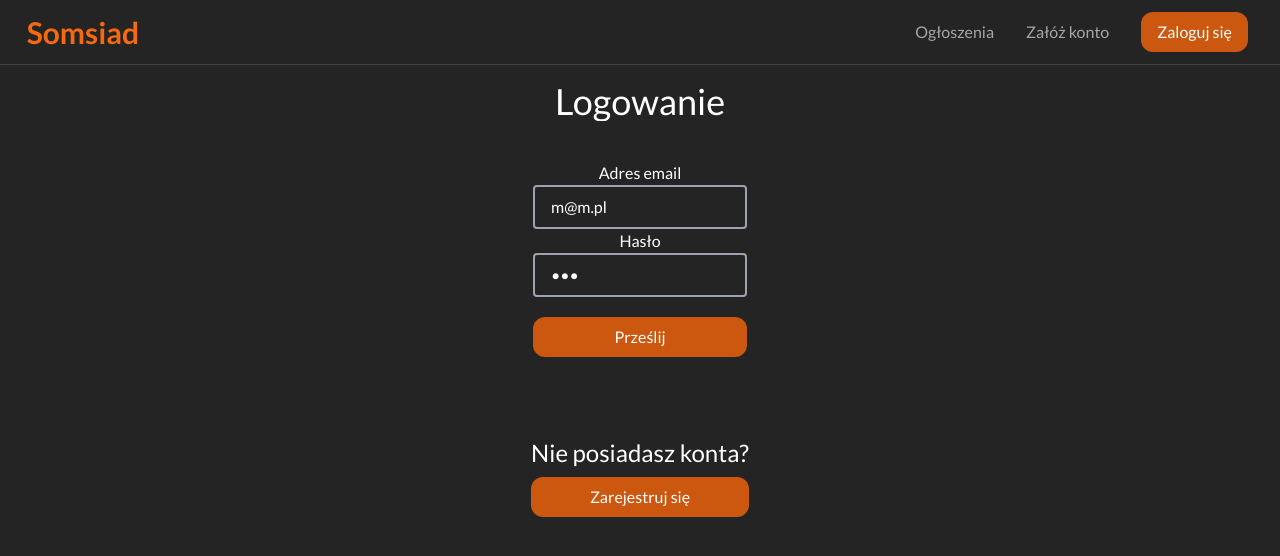
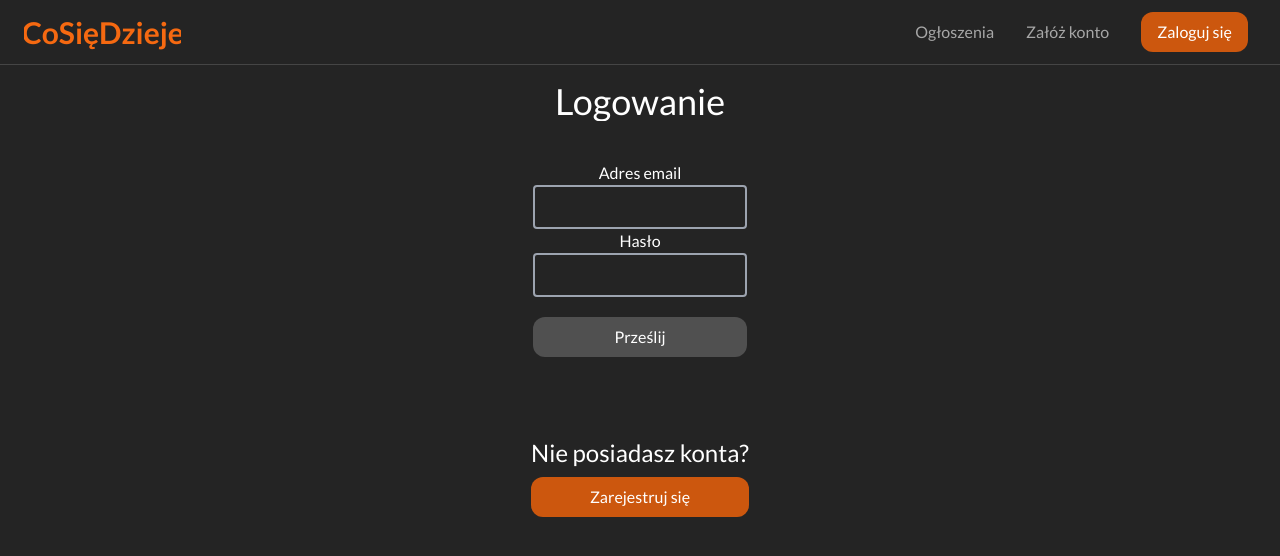
Before and after one commit to cosiedzieje-app/frontend, a Vue app: page /account/login in a window 1280 px wide. Shown: the top 556 px of the page. Built offline with nearby package versions, Linux system fonts and the light colour scheme; no server answers; what vue3-openlayers would draw is missing.

Commit message:
Add new favicon
Other changes:
- Add login/register guards on login/register pages
- Other improvements

```diff
--- a/index.html
+++ b/index.html
@@ -6,10 +6,10 @@
     <meta charset="UTF-8" />
     <meta name="viewport" content="width=device-width, initial-scale=1.0" />
     <meta name="author" content="Jakub Jastrząb, Marcel Maciaszczyk, Marcin Mikuła" />
-    <meta name="keywords" content="hack heroes, somsiad, pomoc sąsiedzka, codeweek 2022" />
+    <meta name="keywords" content="hack heroes, co się dzieje, cosiędzieje, somsiad, pomoc sąsiedzka, codeweek 2022" />
     <meta name="description" content="Pomoc sąsiedzka w zasięgu twojej ręki!" />
-    <title>Somsiad</title>
-    <link rel="icon" href="/favicon.ico" />
+    <title>CoSięDzieje</title>
+    <link rel="icon" href="/favicon.svg" />
     <link rel="preconnect" href="https://fonts.googleapis.com">
     <link rel="preconnect" href="https://fonts.gstatic.com" crossorigin>
     <link href="https://fonts.googleapis.com/css2?family=Lato:wght@300;400;700&display=swap" rel="stylesheet">
--- a/src/components/general/CustomButton.vue
+++ b/src/components/general/CustomButton.vue
@@ -9,7 +9,7 @@
       'hover:bg-main-light': props.enabled !== false && props.mobile !== true,
       'bg-gray-light': props.enabled === false
     }"
-    type="button"
+    :type="props.type ?? 'button'"
     autocomplete="off"
   >
     <!-- <font-awesome-icon class="h-[20px] w-[20px]" :icon="props.icon" /> -->
--- a/src/components/header/Header.vue
+++ b/src/components/header/Header.vue
@@ -6,7 +6,7 @@
       class="text-center text-main-light hover:text-main-superlight transition-colors duration-200 cursor-pointer p-2 flex flex-col justify-center items-center text-4xl md:text-3xl font-bold"
       @click="() => router.push('/')"
     >
-      Somsiad
+      CoSięDzieje
     </span>
     <NavBar :items="navbarItems"/>
   </header>
--- a/src/types/index.ts
+++ b/src/types/index.ts
@@ -35,6 +35,7 @@ interface ButtonProps {
   icon: string;
   enabled?: boolean;
   mobile?: boolean;
+  type?: "button" | "submit" | "reset";
 }
 
 // Form radio format
--- a/src/views/account/AccountLoginView.vue
+++ b/src/views/account/AccountLoginView.vue
@@ -2,7 +2,7 @@
   <RouteWrapper :scrollable="true">
     <transition name="notice-fade" mode="out-in">
       <div
-        v-if="redirected || loginState !== 'idle'"
+        v-if="unlockNotices || redirected || loginState !== 'idle'"
         class="w-full flex flex-col items-center justify-center"
       >
         <transition name="notice-fade" mode="out-in">
@@ -13,21 +13,29 @@
             level="warn"
           />
         </Transition>
+        <transition name="notice-fade" mode="out-in">
+          <NoticeBox
+            v-if="unlockNotices && !fieldsNotEmpty"
+            message="Pola nie mogą być puste"
+            icon="fa-solid fa-triangle-exclamation"
+            level="warn"
+          />
+        </transition>
         <Transition name="notice-fade" mode="out-in">
           <NoticeBox
-            v-if="loginState === 'pending'"
+            v-if="unlockNotices === true && loginState === 'pending'"
             message="Trwa logowanie..."
             icon="fa-solid fa-key"
             level="info"
           />
           <NoticeBox
-            v-else-if="loginState === 'success'"
+            v-else-if="unlockNotices === true && loginState === 'success'"
             message="Pomyślnie zalogowano. Trwa przekierowanie..."
             icon="fa-solid fa-check"
             level="success"
           />
           <NoticeBox
-            v-else-if="loginState === 'error'"
+            v-else-if="unlockNotices === true && loginState === 'error'"
             :message="loginErrorMessage"
             icon="fa-solid fa-triangle-exclamation"
             level="error"
@@ -74,7 +82,7 @@ import FormInput from "@/components/general/FormInput.vue";
 import CustomButton from "@/components/general/CustomButton.vue";
 
 import { useRoute, useRouter } from "vue-router";
-import { ref, type Ref, computed, type ComputedRef } from "vue";
+import { ref, type Ref, computed, type ComputedRef, watch } from "vue";
 import type { ButtonProps,LoginData, SomsiadStatus } from "@/types";
 import { login, getUserData } from "@/api/user";
 import useStore from "@/store";
@@ -83,7 +91,7 @@ const store = useStore();
 const route = useRoute();
 const router = useRouter();
 
-
+const unlockNotices: Ref<boolean> = ref(false);
 const redirected = ref<boolean>(route.query.redirect === 'true');
 const loginState: Ref<"idle" | "pending" | "success" | "error"> = ref("idle");
 const loginErrorState: Ref<null | "fetch-error" | "invalid-data" | "unexpected-error"> = ref(null);
@@ -106,10 +114,21 @@ const loginErrorMessage: ComputedRef<string> = computed(() => {
   }
 });
 
-const email = ref<string>('m@m.pl');
-const password = ref<string>('123');
+const email: Ref<string> = ref("");
+const password: Ref<string> = ref("");
 
+const fieldsNotEmpty: ComputedRef<boolean> = computed(() => {
+  return email.value.length > 0 && password.value.length > 0;
+});
+const loginAllowed: ComputedRef<boolean> = computed(() => {
+  return fieldsNotEmpty.value;
+});
+
+async function disabledSendForm() {
+  unlockNotices.value = true;
+}
 async function sendForm() {
+  unlockNotices.value = true;
   const loginData: LoginData = {
     email: email.value,
     password: password.value
@@ -141,12 +160,14 @@ async function sendForm() {
     });
 }
 
-const buttonProps: ButtonProps = {
+const buttonProps: Ref<ButtonProps> = ref({
   caption: 'Prześlij',
   action: () => sendForm(),
   icon: 'fa-solid fa-check',
-  enabled: true
-}
+  enabled: loginAllowed.value,
+  disabledAction: () => disabledSendForm(),
+  type: "submit"
+});
 
 const registerButtonProps: ButtonProps = {
   caption: "Zarejestruj się",
@@ -159,6 +180,10 @@ const registerButtonProps: ButtonProps = {
   icon: 'fa-solid fa-pen',
   enabled: true
 }
+
+watch(loginAllowed, v => {
+  buttonProps.value.enabled = v;
+});
 </script>
 
 <style scoped lang="scss">
--- a/src/views/account/AccountRegisterView.vue
+++ b/src/views/account/AccountRegisterView.vue
@@ -1,8 +1,8 @@
 <template>
-  <RouteWrapper :scrollable="true">
+  <RouteWrapper ref="routewrapper" :scrollable="true">
     <transition name="notice-fade" mode="out-in">
       <div
-        v-if="!registerAllowed || registerState !== 'idle'"
+        v-if="unlockNotices && (!registerAllowed || registerState !== 'idle')"
         class="w-full flex flex-col justify-center items-center"
       >
         <transition name="notice-fade" mode="out-in">
@@ -133,7 +133,7 @@
           <FormInput
             v-model="address.number"
             name="number"
-            type="number"
+            type="text"
             label-content="Numer domu"
             :enabled="true"
           />
@@ -150,7 +150,7 @@ import CustomButton from '@/components/general/CustomButton.vue';
 import RouteWrapper from '@/components/general/RouteWrapper.vue';
 import NoticeBox from '@/components/general/NoticeBox.vue';
 
-import { reactive, ref, type Ref, computed, type ComputedRef, watch } from 'vue';
+import { reactive, ref, type Ref, computed, type ComputedRef, watch, nextTick } from 'vue';
 import type { ButtonProps, UserAccountData, UserPersonalData, Address,
   NewAccount, SomsiadStatus, LoginData } from '@/types';
 import { Sex } from '@/types';
@@ -165,6 +165,7 @@ interface Props {
 const store = useStore();
 const router = useRouter();
 const props = defineProps<Props>();
+const routewrapper: Ref<InstanceType<typeof RouteWrapper> | null> = ref(null);
 
 const accountData = reactive<UserAccountData>({
   username: "",
@@ -182,6 +183,7 @@ const address = reactive<Address>({
   city: ""
 });
 
+const unlockNotices: Ref<boolean> = ref(false);
 const fieldsNotEmpty: ComputedRef<boolean> = computed(() => {
   const accData = Object.values(accountData)
     .map((v: string) => v.length > 0)
@@ -232,7 +234,33 @@ const registerErrorMessage: ComputedRef<string> = computed(() => {
   }
 });
 
+async function disabledSendForm() {
+  unlockNotices.value = true;
+  await nextTick();
+  if(routewrapper.value !== null) {
+    if(routewrapper.value.wrapper !== null)
+      routewrapper.value.wrapper.scrollTo({
+        top: 0,
+        left: 0,
+        behavior: "smooth"
+      });
+  }
+}
 async function sendForm() {
+  unlockNotices.value = true;
+
+  unlockNotices.value = true;
+  nextTick(() => {
+    if(routewrapper.value !== null) {
+      if(routewrapper.value.wrapper !== null)
+        routewrapper.value.wrapper.scrollTo({
+          top: 0,
+          left: 0,
+          behavior: "smooth"
+        });
+    }
+  });
+
   const newAccount: NewAccount = {
     login: {
       email: accountData.email,
@@ -247,7 +275,7 @@ async function sendForm() {
 
   registerState.value = "pending";
   registerError.value = null;
-  await register(newAccount)
+  register(newAccount)
     .then(async () => {
       const loginData: LoginData = {
         email: newAccount.login.email,
@@ -296,7 +324,9 @@ const buttonProps: Ref<ButtonProps> = ref({
   caption: "Utwórz konto",
   action: () => sendForm(),
   icon: "fa-solid fa-pen",
-  enabled: registerAllowed.value
+  enabled: registerAllowed.value,
+  disabledAction: () => disabledSendForm(),
+  type: "submit"
 });
 const loginButtonProps: ButtonProps = {
   caption: "Zaloguj się",
--- a/src/views/home/HomeIndexView.vue
+++ b/src/views/home/HomeIndexView.vue
@@ -1,16 +1,17 @@
 <template>
-    <div class="flex flex-col justify-center items-center">
-        <section class="flex flex-col justify-center items-center m-36 w-[80%] text-center">
+  <RouteWrapper class="flex flex-col justify-center items-center">
+    <section class="flex flex-col justify-center items-center h-full text-center">
         <h1 class="text-6xl p-2 whitespace-nowrap font-bold text-white">Pomoc sąsiedzka w zasięgu ręki!</h1>
         <p class="text-xl text-gray-lighter my-2 w-[65%]">Innowacyjna platforma zacieśniająca więzi międzyludzkie. Sprawdzaj i dodawaj ogłoszenia w swojej okolicy. Oferuj pomoc, organizuj imprezy masowe i wiele więcej!</p>
         <div class="flex flex-row">
             <CustomButton class="m-2 text-lg" v-for="button in buttons" :props="button" />
         </div>
     </section>
-    </div>
+  </RouteWrapper>
 </template>
 
 <script setup lang="ts">
+import RouteWrapper from "@/components/general/RouteWrapper.vue";
 import CustomButton from "@/components/general/CustomButton.vue";
 import type { ButtonProps } from "@/types";
 import router from "@/router";
```
Also changed, not shown: public/favicon.svg (added), 1 other file (tests, documents, lock files or other folders). Lines whose indentation alone changed are shown as unchanged.
